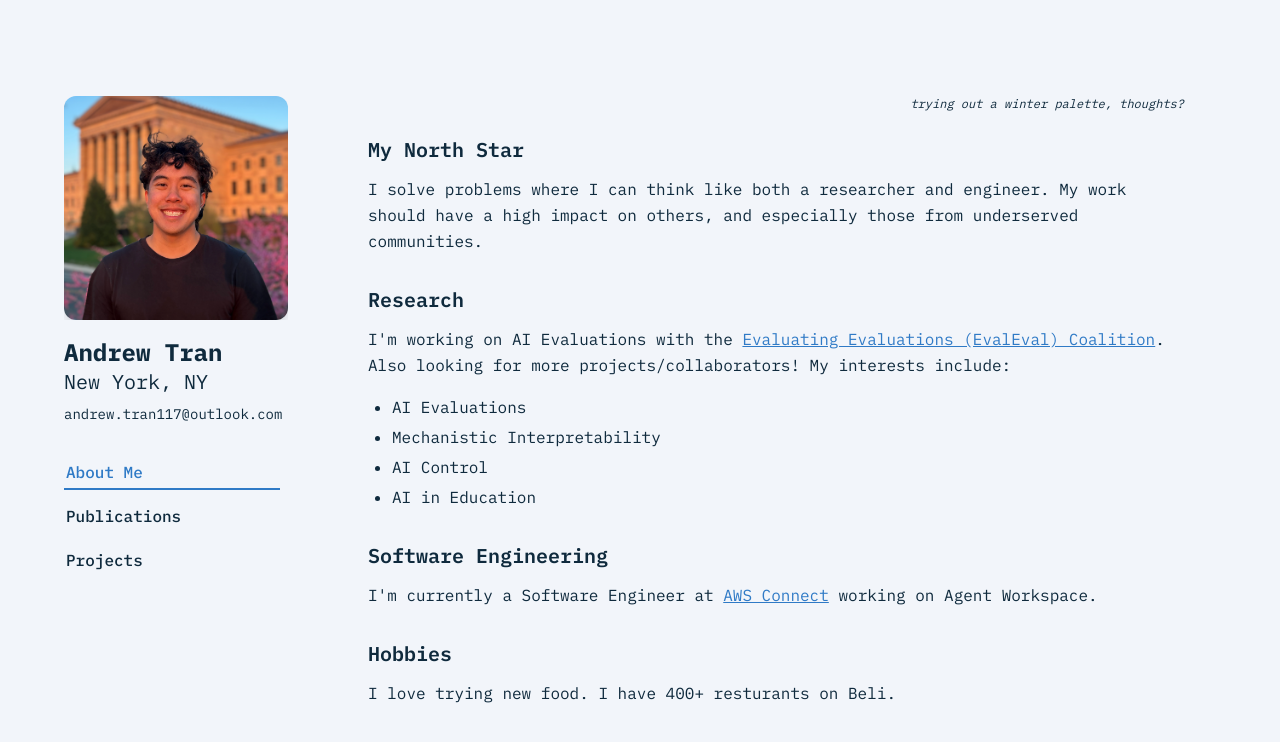
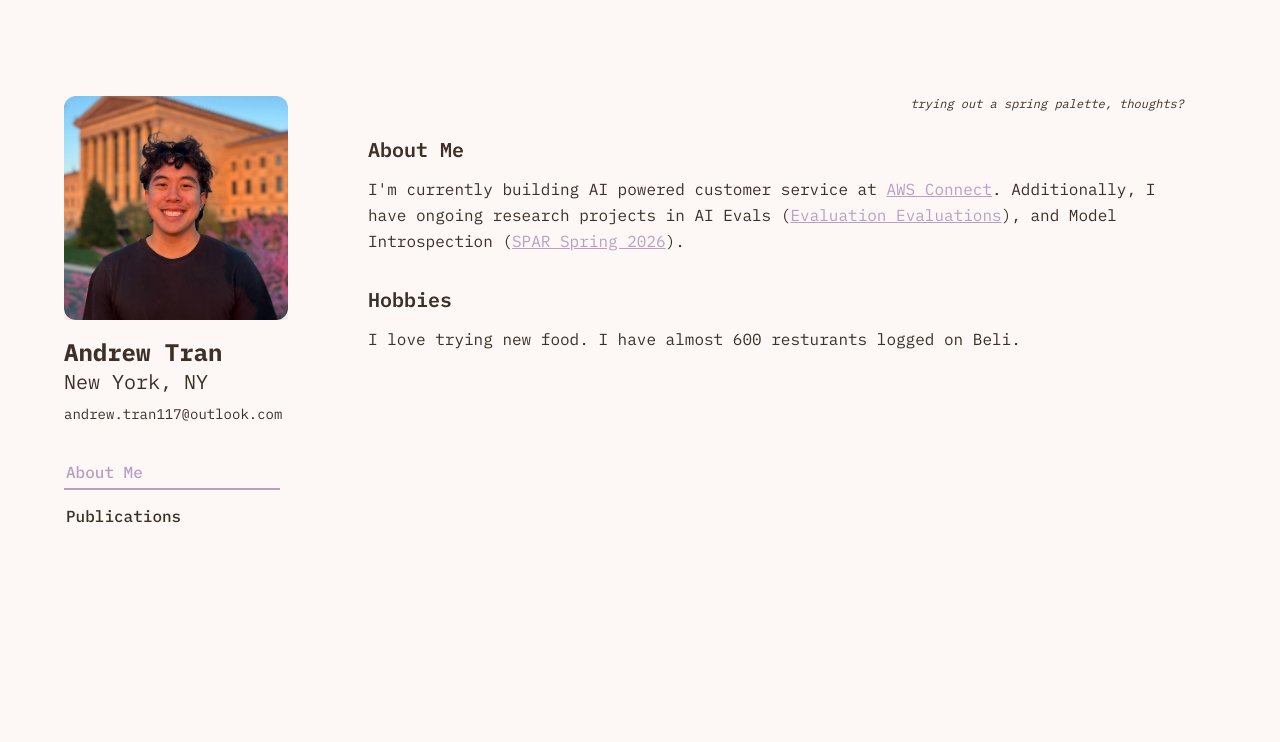
Before and after one commit to andrewtran117/andrewtran117.github.io, a Next.js app: page / in a window 1280 px wide. Shown: the top 742 px of the page. Built offline with nearby package versions, Linux system fonts and the light colour scheme.

Commit message:
Simplify home page, add espresso pallet for spring

```diff
--- a/app/components/CitationCard.tsx
+++ b/app/components/CitationCard.tsx
@@ -26,10 +26,10 @@ const CitationCard: React.FC<CitationCardProps> = ({ title, authors, venue, year
 
   return (
     <div className="mb-4">
-      <a href={link} target="_blank" rel="noopener noreferrer" className="font-semibold underline text-[#2f7ac6] hover:text-[#1f639e]">
+      <a href={link} target="_blank" rel="noopener noreferrer" className="font-semibold underline text-[#b8a0c4] hover:text-[#9a80aa]">
         {title}
       </a>
-      <div className="text-sm text-[#0f2a3d]">
+      <div className="text-sm text-[#3d3028]">
         {renderAuthors()}. <span className="italic">{venue}</span>, {year}.
       </div>
     </div>
--- a/app/components/GridSection.tsx
+++ b/app/components/GridSection.tsx
@@ -9,7 +9,7 @@ import React from 'react';
 
 const ProfileGrid: React.FC = () => {
   return (
-    <div className="text-[#0f2a3d] w-full" style={{ fontFamily: 'var(--font-ibm-plex-mono), "IBM Plex Mono", monospace' }}>
+    <div className="text-[#3d3028] w-full" style={{ fontFamily: 'var(--font-ibm-plex-mono), "IBM Plex Mono", monospace' }}>
       {/* Profile Photo and Info */}
       <div className="flex flex-col md:flex-col items-center md:items-start space-y-4">
         <div className="w-40 h-40 md:w-56 md:h-56 overflow-hidden">
@@ -26,7 +26,7 @@ const ProfileGrid: React.FC = () => {
           <div className="mt-2 flex flex-col gap-1">
             <a
               href="mailto:andrew.tran117@outlook.com"
-              className="text-sm text-[#0f2a3d] hover:text-[#1f639e]"
+              className="text-sm text-[#3d3028] hover:text-[#9a80aa]"
             >
               andrew.tran117@outlook.com
             </a>
--- a/app/components/ResearchExp.tsx
+++ b/app/components/ResearchExp.tsx
@@ -4,12 +4,12 @@ const ResearchExperience = () => {
   return (
     <div className="pb-10">
       <h2 className="text-2xl font-bold mb-4">Publications</h2>
-      <div className="mb-4 text-[#0f2a3d]">
+      <div className="mb-4 text-[#3d3028]">
         {/* <h3 className="pb-2">
           Currently researching AI safety and reliability in the classroom. My goal is to democratize education for learners of all backgrounds. My work has led to 10 conference publications:&nbsp;
           <a
             href="https://scholar.google.com/citations?user=t9TUznoAAAAJ&hl=en"
-            className="text-[#2f7ac6] underline"
+            className="text-[#b8a0c4] underline"
             target="_blank"
             rel="noopener noreferrer"
           >
@@ -19,7 +19,7 @@ const ResearchExperience = () => {
       </div>
 
       {/* Publication Cards */}
-      <div className="mt-0 text-[#0f2a3d]">
+      <div className="mt-0 text-[#3d3028]">
         <CitationCard
             title="Who Evaluates AI's Social Impacts? Mapping Coverage and Gaps in First and Third Party Evaluations"
             authors="Authors at the Evaluating Evaluations (EvalEval) Coalition"
--- a/app/globals.css
+++ b/app/globals.css
@@ -5,13 +5,13 @@
 @tailwind utilities;
 
 :root {
-  --background: #f2f5fa;
-  --foreground: #f2f5fa;
+  --background: #fdf8f5;
+  --foreground: #fdf8f5;
 }
 
 body {
-  background: #f2f5fa;
-  color: #0f2a3d;
+  background: #fdf8f5;
+  color: #3d3028;
   font-family: var(--font-ibm-plex-mono), 'IBM Plex Mono', monospace;
   overflow-x: hidden;
 }
@@ -39,7 +39,7 @@ html {
   position: relative;
   display: inline-block;
   padding: 0.25rem 0.125rem; /* subtle vertical padding */
-  color: #0f2a3d;
+  color: #3d3028;
   font-weight: 500;
   cursor: pointer;
   transition: color 200ms ease;
@@ -48,13 +48,13 @@ html {
 
 .tab-link:hover,
 .tab-link:focus-visible {
-  color: #2f7ac6; /* icy blue on hover */
+  color: #b8a0c4;
   outline: none;
 }
 
 /* Active tab state */
 .tab-link[aria-current="page"] {
-  color: #2f7ac6;
+  color: #b8a0c4;
 }
 
 /* Underline swoosh */
@@ -65,7 +65,7 @@ html {
   bottom: -2px;
   height: 2px;
   width: 100%;
-  background: #2f7ac6;
+  background: #b8a0c4;
   transform: scaleX(0);
   transform-origin: left;
   transition: transform 350ms ease;
--- a/app/page.tsx
+++ b/app/page.tsx
@@ -4,17 +4,17 @@
 import { useState } from "react";
 import ProfileGrid from "./components/GridSection";
 import ResearchExperience from "./components/ResearchExp";
-import ProjectsSection from "./components/ProjectsSection";
+// import ProjectsSection from "./components/ProjectsSection";
 
-type TabKey = "about" | "publications" | "projects";
+type TabKey = "about" | "publications" /* | "projects" */;
 
 export default function Home() {
   const [activeTab, setActiveTab] = useState<TabKey>("about");
 
   return (
-    <main className="flex flex-col md:flex-row min-h-screen bg-[#f2f5fa] text-[#0f2a3d] md:overflow-hidden max-w-7xl mx-auto">
+    <main className="flex flex-col md:flex-row min-h-screen bg-[#fdf8f5] text-[#3d3028] md:overflow-hidden max-w-7xl mx-auto">
       {/* Profile Info Column - Non-scrollable */}
-      <div className="w-full md:w-1/4 md:min-w-[300px] px-6 md:pl-16 md:pr-10 pt-12 md:pt-24 pb-6 bg-[#f2f5fa] md:sticky md:top-0 md:self-start">
+      <div className="w-full md:w-1/4 md:min-w-[300px] px-6 md:pl-16 md:pr-10 pt-12 md:pt-24 pb-6 bg-[#fdf8f5] md:sticky md:top-0 md:self-start">
         <div className="w-full">
           <ProfileGrid />
 
@@ -35,13 +35,13 @@ export default function Home() {
               >
                 Publications
               </button>
-              <button
+              {/* <button
                 className="tab-link text-left"
                 aria-current={activeTab === "projects" ? "page" : undefined}
                 onClick={() => setActiveTab("projects")}
               >
                 Projects
-              </button>
+              </button> */}
             </nav>
           </div>
         </div>
@@ -53,22 +53,25 @@ export default function Home() {
           <div className="mb-12 md:pr-16 md:pl-0">
             {/* <h1 className="text-2xl font-semibold mb-4">Hello!</h1> */}
 
-            <p className="italic text-xs mb-6 text-right">trying out a winter palette, thoughts?</p>
+            <p className="italic text-xs mb-6 text-right">trying out a spring palette, thoughts?</p>
             <div className="mb-8">
-              <h2 className="text-xl font-semibold mb-3">My North Star</h2>
+              <h2 className="text-xl font-semibold mb-3">About Me</h2>
               <p className="text-base leading-relaxed mb-4">
-                I solve problems where I can think like both a researcher and engineer. My work should have a high impact on others, and especially those from underserved communities.
+                I'm currently building AI powered customer service at{' '}
+                <a href="https://aws.amazon.com/connect/" className="text-[#b8a0c4] underline hover:text-[#9a80aa]" target="_blank" rel="noopener noreferrer">AWS Connect</a>
+                . Additionally, I have ongoing research projects in{' '}
+                AI Evals (<a href="https://evalevalai.com/projects/every-eval-ever/" className="text-[#b8a0c4] underline hover:text-[#9a80aa]" target="_blank" rel="noopener noreferrer">Evaluation Evaluations</a>), and Model Introspection (<a href="https://sparai.org/projects/sp26/?mentor=Lydia+Nottingham" className="text-[#b8a0c4] underline hover:text-[#9a80aa]" target="_blank" rel="noopener noreferrer">SPAR Spring 2026</a>).
               </p>
             </div>
 
-            {/* Research Section */}
+            {/* Research Section
             <div className="mb-8">
               <h2 className="text-xl font-semibold mb-3">Research</h2>
               <p className="text-base leading-relaxed mb-4">
                 I'm working on AI Evaluations with the{' '}
                 <a
                   href="https://evalevalai.com/"
-                  className="text-[#2f7ac6] underline hover:text-[#1f639e]"
+                  className="text-[#b8a0c4] underline hover:text-[#9a80aa]"
                   target="_blank"
                   rel="noopener noreferrer"
                 >
@@ -82,16 +85,16 @@ export default function Home() {
                 <li className="text-base leading-relaxed">AI Control</li>
                 <li className="text-base leading-relaxed">AI in Education</li>
               </ul>
-            </div>
+            </div> */}
 
-            {/* Software Engineering Section */}
+            {/* Software Engineering Section
             <div className="mb-8">
               <h2 className="text-xl font-semibold mb-3">Software Engineering</h2>
               <p className="text-base leading-relaxed mb-4">
                 I'm currently a Software Engineer at{' '}
                 <a
                   href="https://aws.amazon.com/connect/agent-workspace/"
-                  className="text-[#2f7ac6] underline hover:text-[#1f639e]"
+                  className="text-[#b8a0c4] underline hover:text-[#9a80aa]"
                   target="_blank"
                   rel="noopener noreferrer"
                 >
@@ -99,13 +102,13 @@ export default function Home() {
                 </a>{' '}
                 working on Agent Workspace.
               </p>
-            </div>
+            </div> */}
 
             {/* Hobbies Section */}
             <div className="mb-8">
               <h2 className="text-xl font-semibold mb-3">Hobbies</h2>
               <p className="text-base leading-relaxed mb-4">
-                I love trying new food. I have 400+ resturants on Beli.
+                I love trying new food. I have almost 600 resturants logged on Beli.
               </p>
             </div>
 
@@ -139,11 +142,11 @@ export default function Home() {
           </div>
         )}
 
-        {activeTab === "projects" && (
+        {/* {activeTab === "projects" && (
           <div className="md:pr-16 md:pl-0">
             <ProjectsSection />
           </div>
-        )}
+        )} */}
       </div>
     </main>
   );
```
